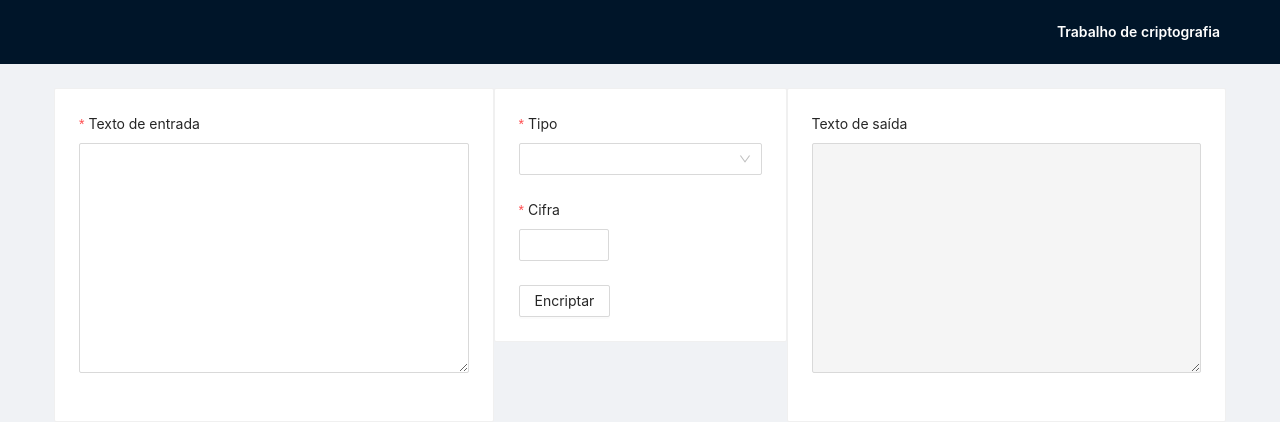
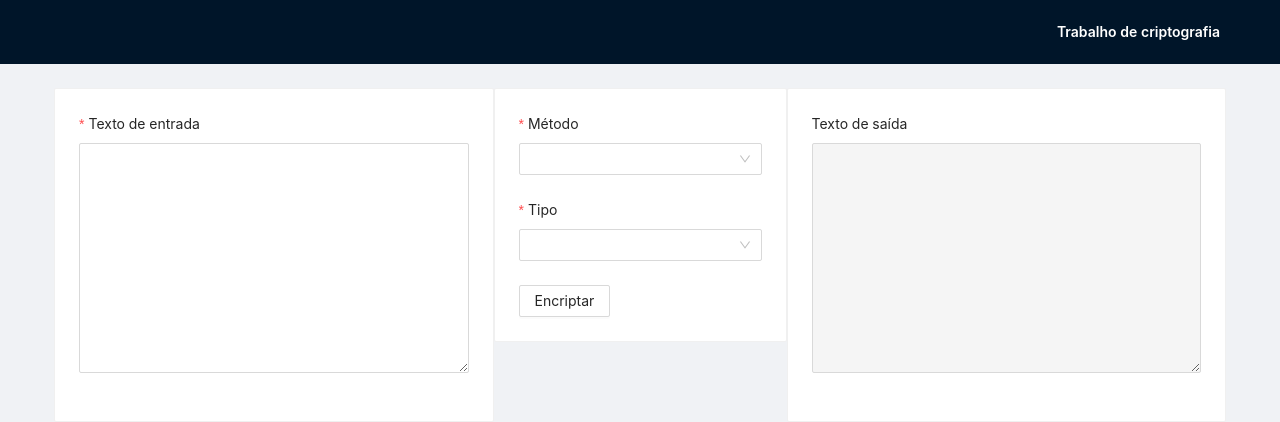
Before and after one commit to vsSanti/trabalho-criptografia, a React (Create React App) app: page /dashboard in a window 1280 px wide. Shown: the top 422 px of the page. Built offline with nearby package versions, Linux system fonts and the light colour scheme.

Commit message:
feat: vigenere cipher

```diff
--- a/src/pages/Dashboard/@types/CipherProps.ts
+++ b/src/pages/Dashboard/@types/CipherProps.ts
@@ -1,5 +1,6 @@
 export type CipherProps = {
   inputText: string;
-  cipher: number;
+  cipher: number | string;
   type: 'cipher' | 'decipher';
+  method: 'caesar' | 'vigenere';
 };
--- a/src/pages/Dashboard/index.tsx
+++ b/src/pages/Dashboard/index.tsx
@@ -1,17 +1,31 @@
-import { FC, useCallback } from 'react';
+import { FC, useCallback, useState } from 'react';
 import { Button, Card, Col, Form, Input, InputNumber, Row, Select } from 'antd';
 
 import { CipherProps } from './@types';
-import { caesarCipher } from './utils/caesar';
+import { caesarCipher, vigenereCipher } from './utils';
 
 const { Option } = Select;
 
 export const Dashboard: FC = () => {
+  const [cipherMethod, setCipherMethod] = useState('');
+
   const [form] = Form.useForm();
 
   const handleOnFinish = useCallback(
     (data: CipherProps) => {
-      const outputText = caesarCipher(data);
+      let outputText = '';
+
+      switch (data.method) {
+        case 'caesar':
+          outputText = caesarCipher(data);
+          break;
+        case 'vigenere':
+          outputText = vigenereCipher(data);
+          break;
+        default:
+          outputText = 'Método não definido';
+          break;
+      }
 
       form.setFieldsValue({ outputText });
     },
@@ -44,6 +58,17 @@ export const Dashboard: FC = () => {
         <Col span={6}>
           <Card>
             <Form.Item
+              label="Método"
+              name="method"
+              rules={[{ required: true, message: 'Informe o método!' }]}
+            >
+              <Select onSelect={(data: string) => setCipherMethod(data)}>
+                <Option value="caesar">César</Option>
+                <Option value="vigenere">Vigenère</Option>
+              </Select>
+            </Form.Item>
+
+            <Form.Item
               label="Tipo"
               name="type"
               rules={[{ required: true, message: 'Informe o tipo!' }]}
@@ -54,6 +79,7 @@ export const Dashboard: FC = () => {
               </Select>
             </Form.Item>
 
+            {['caesar'].includes(cipherMethod) && (
               <Form.Item
                 label="Cifra"
                 name="cipher"
@@ -61,6 +87,18 @@ export const Dashboard: FC = () => {
               >
                 <InputNumber />
               </Form.Item>
+            )}
+
+            {['vigenere'].includes(cipherMethod) && (
+              <Form.Item
+                label="Cifra"
+                name="cipher"
+                rules={[{ required: true, message: 'Informe a cifra!' }]}
+              >
+                <Input />
+              </Form.Item>
+            )}
+
             <Button htmlType="submit">Encriptar</Button>
           </Card>
         </Col>
--- a/src/pages/Dashboard/utils/caesar.ts
+++ b/src/pages/Dashboard/utils/caesar.ts
@@ -1,10 +1,11 @@
 import { CipherProps } from '../@types';
 
 export const caesarCipher = (data: CipherProps): string => {
-  const cipher = data.type === 'cipher' ? data.cipher : data.cipher * -1;
+  const cipher =
+    data.type === 'cipher' ? data.cipher : Number(data.cipher) * -1;
   const arrayOfInputTextChars = data.inputText.split('');
   const outputText = arrayOfInputTextChars.reduce(
-    (acc, cur) => acc + String.fromCharCode(cur.charCodeAt(0) + cipher),
+    (acc, cur) => acc + String.fromCharCode(cur.charCodeAt(0) + Number(cipher)),
     '',
   );
 
--- /dev/null
+++ b/src/pages/Dashboard/utils/index.ts
@@ -0,0 +1,2 @@
+export * from './caesar';
+export * from './vigenere';
--- /dev/null
+++ b/src/pages/Dashboard/utils/vigenere.ts
@@ -0,0 +1,38 @@
+import { CipherProps } from '../@types';
+
+const AcharCode = 'A'.charCodeAt(0);
+const ZcharCode = 'Z'.charCodeAt(0);
+const AZlen = ZcharCode - AcharCode + 1;
+
+const encrypt = (text: string, key: string, reverse: boolean): any => {
+  const plaintext = text;
+  const messageLen = plaintext.length;
+  const keyLen = key.length;
+  const encriptionDir = reverse ? -1 * AZlen : 0;
+
+  let enctext = '';
+
+  for (let i = 0; i < messageLen; i += 1) {
+    const plainLetter = plaintext.charAt(i).toUpperCase();
+    if (plainLetter.match(/\s/)) {
+      enctext += plainLetter;
+      continue;
+    }
+
+    const keyLetter = key.charAt(i % keyLen).toUpperCase();
+    const vigenereOffset = keyLetter.charCodeAt(0) - AcharCode;
+    const encLetterOffset =
+      (plainLetter.charCodeAt(0) -
+        AcharCode +
+        Math.abs(encriptionDir + vigenereOffset)) %
+      AZlen;
+
+    enctext += String.fromCharCode(AcharCode + encLetterOffset);
+  }
+
+  return enctext;
+};
+
+export const vigenereCipher = (data: CipherProps): string => {
+  return encrypt(data.inputText, String(data.cipher), data.type === 'decipher');
+};
```
Also changed, not shown: .eslintrc.json. Lines whose indentation alone changed are shown as unchanged.
